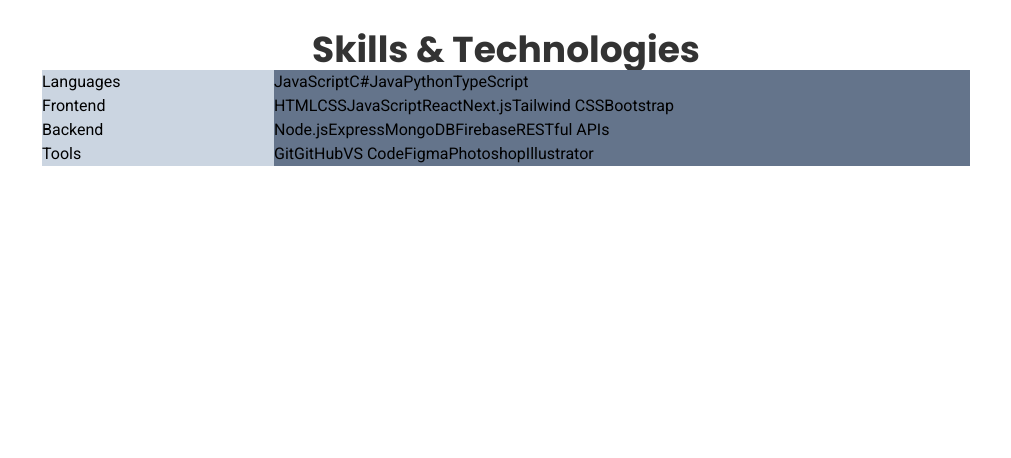
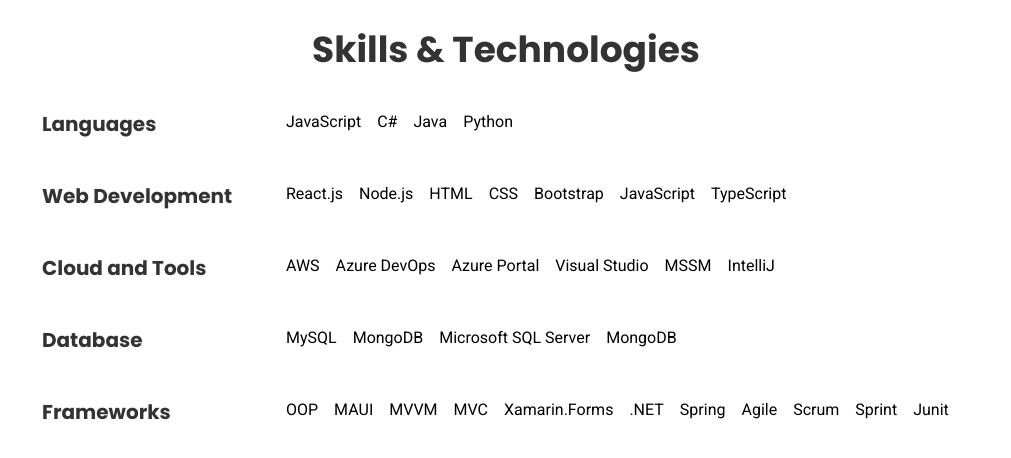
Before and after one commit to damyantjain/portfolio-website, a React (Vite) app: page / in a window 1280 px wide. Shown: the part 1818-2276 px from the top of the page, without its empty margins (134-1145 px from the left). Before the commit the page ends 2024 px from the top, so only its background shows below. Built offline with nearby package versions, Linux system fonts and the light colour scheme.

Commit message:
Fiixed layour for skills

```diff
--- a/src/components/Skills.jsx
+++ b/src/components/Skills.jsx
@@ -2,52 +2,79 @@
   const skillList = [
     {
       title: "Languages",
-      skills: ["JavaScript", "C#", "Java", "Python", "TypeScript"],
+      skills: ["JavaScript", "C#", "Java", "Python"],
     },
     {
-      title: "Frontend",
+      title: "Web Development",
       skills: [
+        "React.js",
+        "Node.js",
         "HTML",
         "CSS",
+        "Bootstrap",
         "JavaScript",
-        "React",
-        "Next.js",
-        "Tailwind CSS",
-        "Bootstrap",
+        "TypeScript",
       ],
     },
     {
-      title: "Backend",
-      skills: ["Node.js", "Express", "MongoDB", "Firebase", "RESTful APIs"],
+      title: "Cloud and Tools",
+      skills: [
+        "AWS",
+        "Azure DevOps",
+        "Azure Portal",
+        "Visual Studio",
+        "MSSM",
+        "IntelliJ",
+      ],
     },
     {
-      title: "Tools",
-      skills: ["Git", "GitHub", "VS Code", "Figma", "Photoshop", "Illustrator"],
+      title: "Database",
+      skills: ["MySQL", "MongoDB", "Microsoft SQL Server", "MongoDB"],
+    },
+    {
+      title: "Frameworks",
+      skills: [
+        "OOP",
+        "MAUI",
+        "MVVM",
+        "MVC",
+        "Xamarin.Forms",
+        ".NET",
+        "Spring",
+        "Agile",
+        "Scrum",
+        "Sprint",
+        "Junit",
+      ],
     },
   ];
 
   return (
     <div className="mt-10 md:mt-32">
-      <div className="align-middle text-center font-poppins text-4xl font-bold text-[#333333]">
+      <div className="align-middle text-center font-poppins text-4xl mb-10 font-bold text-[#333333]">
         Skills & Technologies
       </div>
       <div>
-        {skillList.map((skillCategory, index) => {
-          return (
-            <div key={index} className="flex">
-              <div className="w-3/12 bg-slate-300">
-                <div>{skillCategory.title}</div>
+        {skillList.map((skillCategory, index) => (
+          <div key={index} className="mb-10">
+            <div className="flex flex-col md:flex-row gap-4">
+              <div className="md:w-3/12">
+                <div className="font-poppins font-bold text-[#333333] text-xl whitespace-nowrap">
+                  {skillCategory.title}
+                </div>
               </div>
-              <div className="w-9/12 bg-slate-500">
-                <div className="flex">
-                  {skillCategory.skills.map((skill, skillIndex) => {
-                    return <div key={skillIndex}>{skill}</div>;
-                  })}
+              <div className="md:w-9/12">
+                <div className="flex flex-wrap">
+                  {skillCategory.skills.map((skill, skillIndex) => (
+                    <div key={skillIndex} className="mr-4 mb-2">
+                      {skill}
+                    </div>
+                  ))}
                 </div>
               </div>
             </div>
-          );
-        })}
+          </div>
+        ))}
       </div>
     </div>
   );
```
